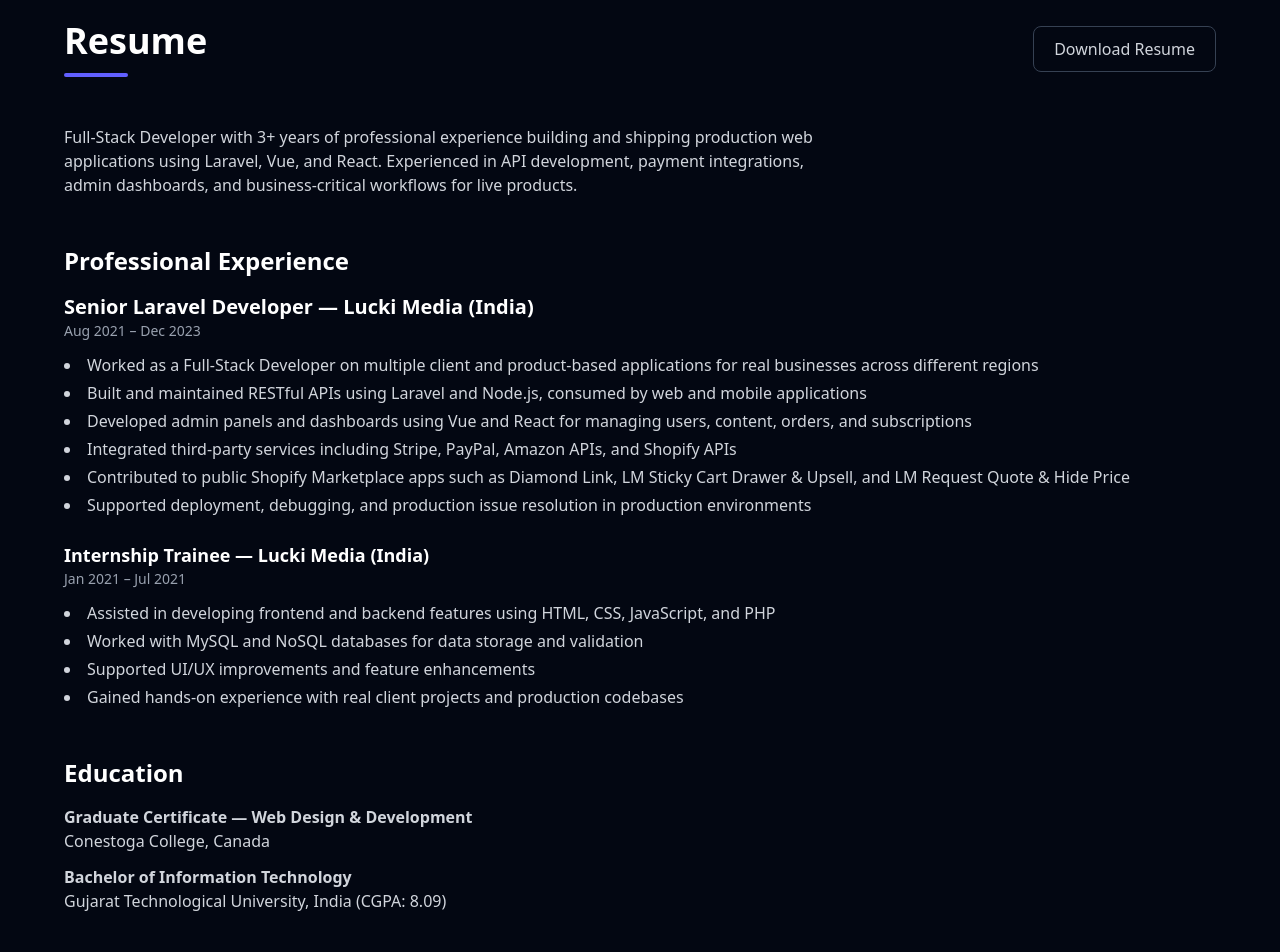
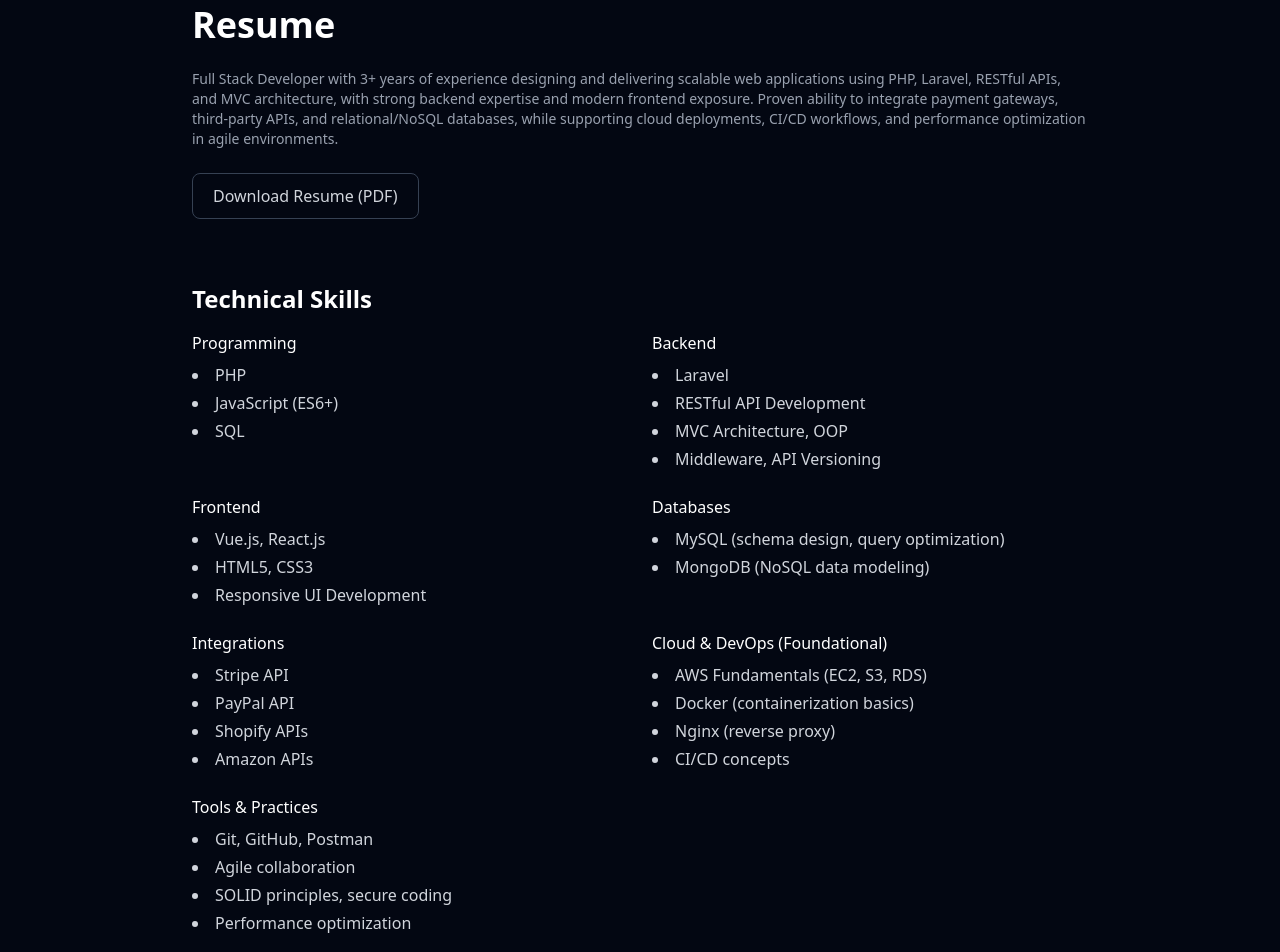
Before and after one commit to bhumzz1810/bhumil-parate-portfolio, a Vue app in the folder my-portfolio/: page /resume in a window 1280 px wide. Shown: the part 120-1072 px from the top of the page. Built offline with nearby package versions, Linux system fonts and the light colour scheme.

Commit message:
changes in design

```diff
--- a/my-portfolio/src/pages/Home.vue
+++ b/my-portfolio/src/pages/Home.vue
@@ -8,16 +8,14 @@
       <h1 class="text-3xl sm:text-4xl md:text-6xl font-bold leading-tight mb-6">
         Bhumil Parate
         <br />
-  <span class="text-indigo-400">
-    Full-Stack Developer (Laravel, Vue, React)
-  </span>
+        <span class="text-indigo-400">Full Stack Developer</span>
       </h1>
 
-
       <p class="text-lg text-gray-300 max-w-2xl mb-8">
-  Hi, I’m Bhumil Parate — a Full-Stack Developer with 3+ years of professional
-  experience building and maintaining real-world applications involving APIs,
-  payments, admin dashboards, and business-critical workflows for live products.
+        Hi, I’m Bhumil Parate — a Full Stack Developer with 3+ years of experience
+        designing and delivering scalable web applications using PHP, Laravel,
+        RESTful APIs, and MVC architecture, with strong backend expertise and modern
+        frontend exposure.
       </p>
 
       <div class="flex flex-wrap gap-4 mb-6">
@@ -36,7 +34,7 @@
         </RouterLink>
 
         <a
-    href="/Bhumil_Parate_Resume.pdf"
+          href="/Bhumil_Resume_Full Stack Developer.pdf"
           download
           class="border border-gray-700 hover:border-indigo-400 px-6 py-3 rounded-lg text-gray-300 hover:text-indigo-400 transition"
         >
@@ -44,9 +42,9 @@
         </a>
       </div>
 
-
       <p class="text-sm text-gray-400">
-        • Senior Laravel Developer at Lucki Media (India) <br />
+        • Full Stack Developer at Siemens (Canada) <br />
+        • Former Backend Developer at LuckiMedia (India) <br />
         • Graduate Certificate – Conestoga College (Canada) <br />
         • Open Work Permit | Available Full Time
       </p>
--- a/my-portfolio/src/pages/Resume.vue
+++ b/my-portfolio/src/pages/Resume.vue
@@ -1,113 +1,150 @@
-<script setup lang="ts">
-import PageContainer from '@/components/PageContainer.vue'
-</script>
+<template>
+  <section class="min-h-screen px-6 py-16">
+    <div class="max-w-4xl mx-auto space-y-16">
 
-<template>
-  <PageContainer>
-    <div class="flex flex-col sm:flex-row sm:items-center sm:justify-between mb-12">
-  <div>
-    <h1 class="text-4xl font-bold mb-3">Resume</h1>
-    <div class="w-16 h-1 bg-indigo-500 rounded-full"></div>
-  </div>
+      <div>
+        <h1 class="text-4xl font-bold mb-6">Resume</h1>
+        <p class="text-gray-400 text-sm">
+          Full Stack Developer with 3+ years of experience designing and delivering scalable web applications
+          using PHP, Laravel, RESTful APIs, and MVC architecture, with strong backend expertise and modern
+          frontend exposure. Proven ability to integrate payment gateways, third-party APIs, and
+          relational/NoSQL databases, while supporting cloud deployments, CI/CD workflows, and performance
+          optimization in agile environments.
+        </p>
 
-  <a
-    href="/Bhumil_Parate_Resume.pdf"
-    download
-    class="mt-6 sm:mt-0 inline-flex items-center gap-2
-           border border-gray-700 hover:border-indigo-400
-           px-5 py-2.5 rounded-lg text-gray-300 hover:text-indigo-400 transition"
-  >
-    Download Resume
-  </a>
-</div>
+        <a
+          href="/Bhumil_Resume_Full Stack Developer.pdf"
+          download
+          class="inline-flex mt-6 border border-gray-700 hover:border-indigo-400 px-5 py-2.5 rounded-lg text-gray-300 hover:text-indigo-400 transition"
+        >
+          Download Resume (PDF)
+        </a>
+      </div>
 
+      <div>
+        <h2 class="text-2xl font-semibold mb-4">Technical Skills</h2>
 
-    <!-- Summary -->
-    <p class="text-gray-300 max-w-3xl mb-12">
-      Full-Stack Developer with 3+ years of professional experience building
-and shipping production web applications using Laravel, Vue, and React.
+        <div class="grid sm:grid-cols-2 gap-6 text-gray-300">
+          <div>
+            <h3 class="font-medium text-white mb-2">Programming</h3>
+            <ul class="list-disc list-inside space-y-1">
+              <li>PHP</li>
+              <li>JavaScript (ES6+)</li>
+              <li>SQL</li>
+            </ul>
+          </div>
 
-      Experienced in API development, payment integrations, admin dashboards,
-      and business-critical workflows for live products.
-    </p>
+          <div>
+            <h3 class="font-medium text-white mb-2">Backend</h3>
+            <ul class="list-disc list-inside space-y-1">
+              <li>Laravel</li>
+              <li>RESTful API Development</li>
+              <li>MVC Architecture, OOP</li>
+              <li>Middleware, API Versioning</li>
+            </ul>
+          </div>
 
-    <!-- Experience -->
-<h2 class="text-2xl font-semibold mb-4">Professional Experience</h2>
+          <div>
+            <h3 class="font-medium text-white mb-2">Frontend</h3>
+            <ul class="list-disc list-inside space-y-1">
+              <li>Vue.js, React.js</li>
+              <li>HTML5, CSS3</li>
+              <li>Responsive UI Development</li>
+            </ul>
+          </div>
 
-<div class="mb-12">
-  <h3 class="text-xl font-semibold">
-    Senior Laravel Developer — Lucki Media (India)
-  </h3>
-  <p class="text-gray-400 text-sm mb-3">
-    Aug 2021 – Dec 2023
-  </p>
+          <div>
+            <h3 class="font-medium text-white mb-2">Databases</h3>
+            <ul class="list-disc list-inside space-y-1">
+              <li>MySQL (schema design, query optimization)</li>
+              <li>MongoDB (NoSQL data modeling)</li>
+            </ul>
+          </div>
 
-  <ul class="list-disc list-inside text-gray-300 space-y-1">
-    <li>
-      Worked as a Full-Stack Developer on multiple client and product-based
-      applications for real businesses across different regions
-    </li>
-    <li>
-      Built and maintained RESTful APIs using Laravel and Node.js,
-      consumed by web and mobile applications
-    </li>
-    <li>
-      Developed admin panels and dashboards using Vue and React
-      for managing users, content, orders, and subscriptions
-    </li>
-    <li>
-      Integrated third-party services including Stripe, PayPal,
-      Amazon APIs, and Shopify APIs
-    </li>
-    <li>
-      Contributed to public Shopify Marketplace apps such as
-      Diamond Link, LM Sticky Cart Drawer & Upsell,
-      and LM Request Quote & Hide Price
-    </li>
-    <li>
-      Supported deployment, debugging, and production issue resolution
-      in production environments
-    </li>
-  </ul>
+          <div>
+            <h3 class="font-medium text-white mb-2">Integrations</h3>
+            <ul class="list-disc list-inside space-y-1">
+              <li>Stripe API</li>
+              <li>PayPal API</li>
+              <li>Shopify APIs</li>
+              <li>Amazon APIs</li>
+            </ul>
+          </div>
 
-  <h4 class="text-lg font-semibold mt-6">
-    Internship Trainee — Lucki Media (India)
-  </h4>
-  <p class="text-gray-400 text-sm mb-3">
-    Jan 2021 – Jul 2021
-  </p>
+          <div>
+            <h3 class="font-medium text-white mb-2">Cloud & DevOps (Foundational)</h3>
+            <ul class="list-disc list-inside space-y-1">
+              <li>AWS Fundamentals (EC2, S3, RDS)</li>
+              <li>Docker (containerization basics)</li>
+              <li>Nginx (reverse proxy)</li>
+              <li>CI/CD concepts</li>
+            </ul>
+          </div>
 
-  <ul class="list-disc list-inside text-gray-300 space-y-1">
-    <li>
-      Assisted in developing frontend and backend features using
-      HTML, CSS, JavaScript, and PHP
-    </li>
-    <li>
-      Worked with MySQL and NoSQL databases for data storage and validation
-    </li>
-    <li>
-      Supported UI/UX improvements and feature enhancements
-    </li>
-    <li>
-      Gained hands-on experience with real client projects and
-      production codebases
-    </li>
-  </ul>
-</div>
+          <div>
+            <h3 class="font-medium text-white mb-2">Tools & Practices</h3>
+            <ul class="list-disc list-inside space-y-1">
+              <li>Git, GitHub, Postman</li>
+              <li>Agile collaboration</li>
+              <li>SOLID principles, secure coding</li>
+              <li>Performance optimization</li>
+            </ul>
+          </div>
+        </div>
+      </div>
 
+      <div>
+        <h2 class="text-2xl font-semibold mb-4">Experience</h2>
 
-    <!-- Education -->
-    <h2 class="text-2xl font-semibold mb-4">Education</h2>
+        <div class="space-y-10">
+          <div>
+            <h3 class="text-xl font-semibold">
+              Full Stack Developer — Siemens (Canada)
+            </h3>
+            <p class="text-gray-400 text-sm mb-3">Aug 2025 – Present</p>
 
-    <ul class="text-gray-300 space-y-3">
-      <li>
-        <strong>Graduate Certificate — Web Design & Development</strong><br />
-        Conestoga College, Canada
-      </li>
-      <li>
-        <strong>Bachelor of Information Technology</strong><br />
-        Gujarat Technological University, India (CGPA: 8.09)
-      </li>
-    </ul>
-  </PageContainer>
+            <ul class="list-disc list-inside text-gray-300 space-y-1">
+              <li>Engineered Laravel (PHP) REST APIs using MVC architecture and OOP principles.</li>
+              <li>Implemented secure API workflows and authentication layers; integrated frontend consumers using Vue/React.</li>
+              <li>Modeled transactional schemas in MySQL and used MongoDB for event logs and payload storage.</li>
+              <li>Integrated Stripe, PayPal, Shopify APIs, and Amazon APIs; validated webhook lifecycles and payment states.</li>
+              <li>Deployed containerized Laravel apps using Docker with AWS fundamentals and Nginx routing; applied CI/CD concepts.</li>
+            </ul>
+          </div>
+
+          <div>
+            <h3 class="text-xl font-semibold">
+              Backend Developer — LuckiMedia (India)
+            </h3>
+            <p class="text-gray-400 text-sm mb-3">Jan 2021 – Dec 2023</p>
+
+            <ul class="list-disc list-inside text-gray-300 space-y-1">
+              <li>Architected scalable RESTful services using MVC patterns and object-oriented design.</li>
+              <li>Built role-driven admin dashboards for operational control of users, content, and orders.</li>
+              <li>Supported production commerce solutions, including public marketplace applications in partner ecosystems.</li>
+              <li>Integrated payment and commerce services, orchestrating transaction lifecycles and data synchronization.</li>
+              <li>Performed release support, debugging, defect resolution, and performance tuning for production stability.</li>
+            </ul>
+          </div>
+        </div>
+      </div>
+
+      <div>
+        <h2 class="text-2xl font-semibold mb-4">Education</h2>
+
+        <div class="space-y-4 text-gray-300">
+          <p>
+            <strong>Graduate Certificate — Web Design & Development</strong><br />
+            Conestoga College, Canada
+          </p>
+
+          <p>
+            <strong>BTech in Information Technology</strong><br />
+            Gujarat Technological University (GTU), India
+          </p>
+        </div>
+      </div>
+
+    </div>
+  </section>
 </template>
```
Also changed, not shown: 1 other file (tests, documents, lock files or other folders). Lines whose indentation alone changed are shown as unchanged.
